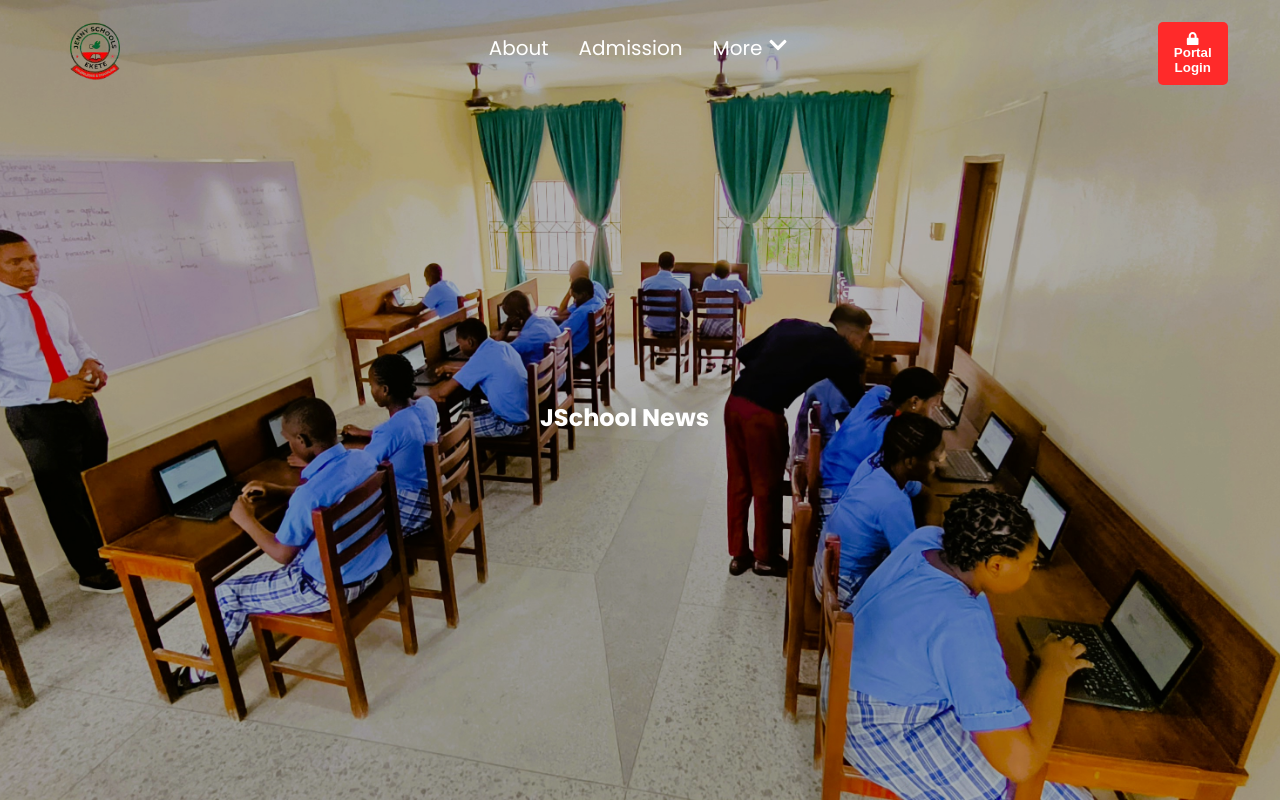
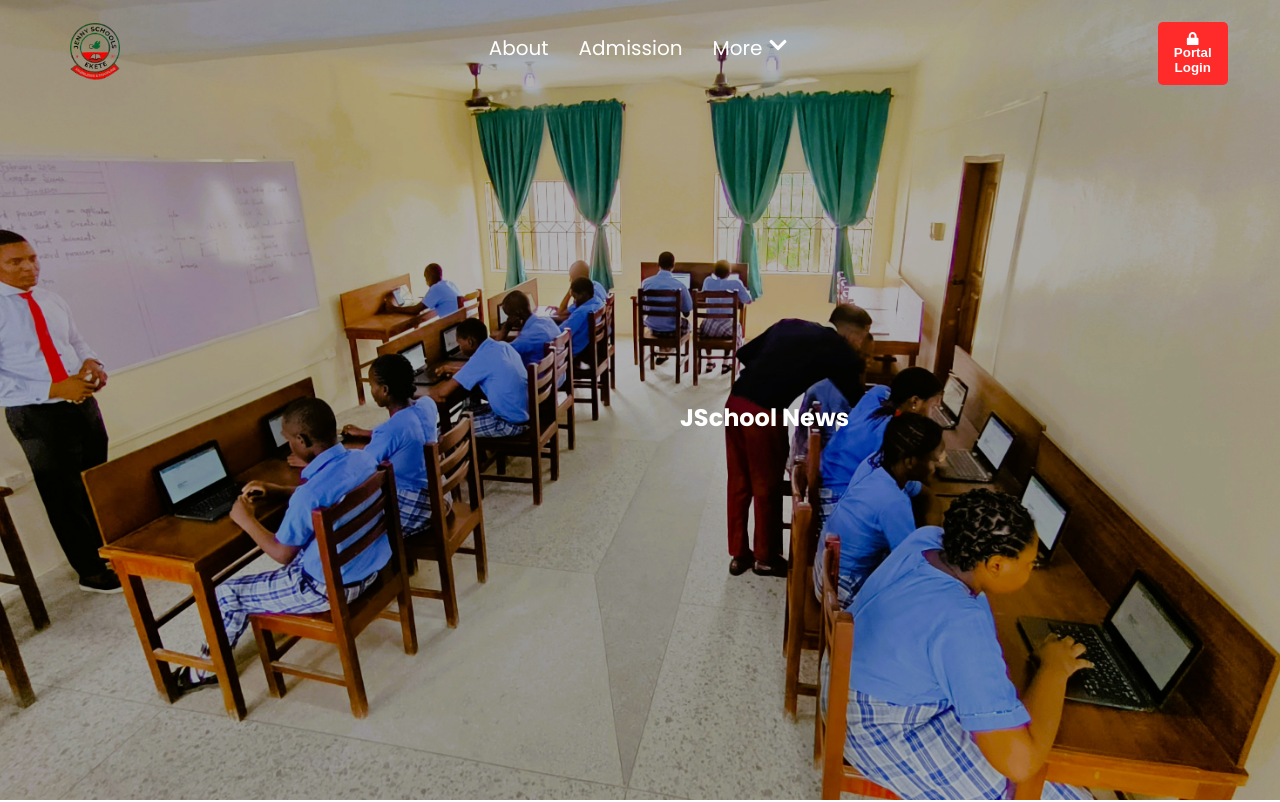
Before and after one commit to Lampnet-Technologies/jschool, a React (Vite) app: page /news in a window 1280 px wide. Shown: the top 802 px of the page. Built offline with nearby package versions, Linux system fonts and the light colour scheme; no server answers.

Commit message:
commit changes

```diff
--- a/src/components/banner/Banner.css
+++ b/src/components/banner/Banner.css
@@ -31,13 +31,13 @@
     height: 100vh;
   }
   .banner-content h1 {
-    left: 540px;
+    left: 680px;
     position: absolute;
     top: 400px;
   }
   .banner-play{
     color: white;
-    left: 650px;
+    left: 750px;
     position: absolute;
     top: 340px;
     font-size: 50px;
```
